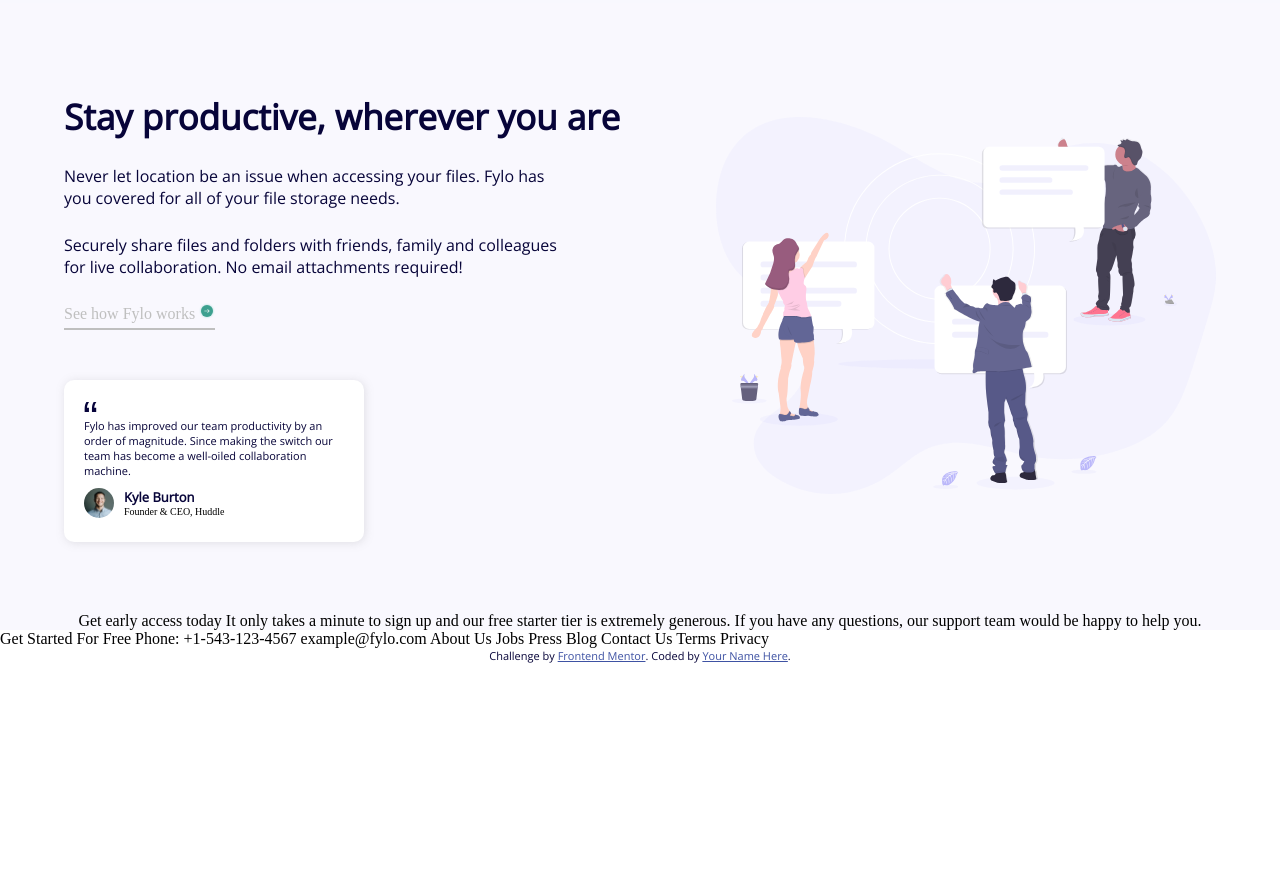
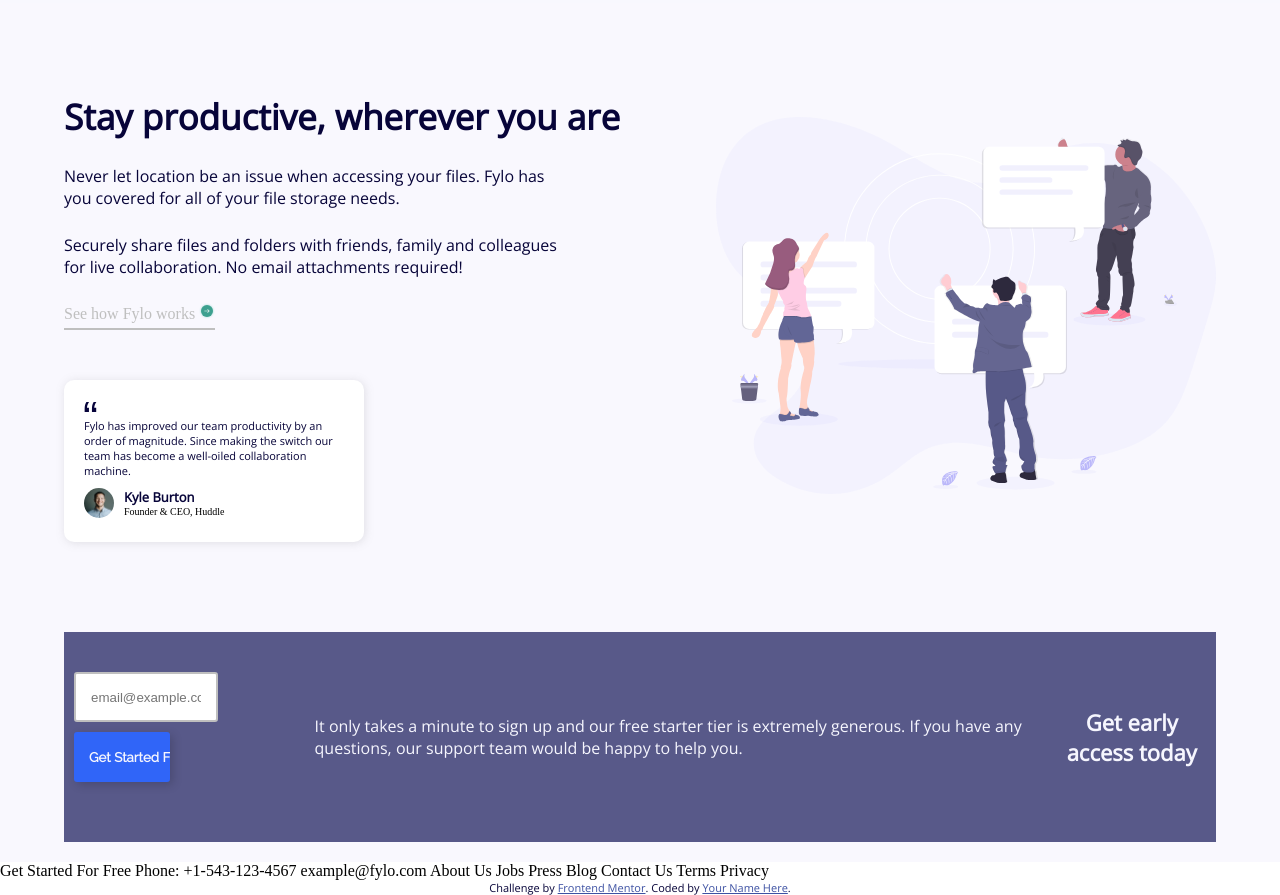
Before and after one commit to JuanSeRDev/CJ-5fylo-landing-page-with-two-column-layout-master, a plain HTML site: page index.html in a window 1280 px wide. Shown: the part 797-1692 px from the top of the page. Before the commit the page ends 1460 px from the top, so only its background shows below. Drawn offline with nearby package versions, Linux system fonts and the light colour scheme.

Commit message:
container 2 mobile

```diff
--- a/index.html
+++ b/index.html
@@ -89,10 +89,23 @@
       </section>
     </div>
 
-      Get early access today
+    <div class="container container2">
 
-      It only takes a minute to sign up and our free starter tier is extremely generous.
-      If you have any questions, our support team would be happy to help you.
+      <div class="container-sticky container-sticky2">
+
+        <h2>
+          Get early access today
+        </h2>
+        <p>
+          It only takes a minute to sign up and our free starter tier is extremely generous. If you have any questions, our support team would be happy to help you.
+        </p>
+
+        <form class="main-form" method="get" action="#">
+          <input class="email" type="email" name="email" id="email" placeholder="email@example.com.">
+          <input class="submit submit2" type="submit" value="Get Started For Free">
+        </form>
+      </div>
+    </div>
 
   </main>
 <!-- END MAIN -->
--- a/styles.css
+++ b/styles.css
@@ -153,6 +153,8 @@ input {
 
 /* MAIN */
 
+/* CONTAINER 1 */
+
 main {
     display: flex;
     flex-direction: column;
@@ -248,6 +250,44 @@ main {
 .kyle-info span {
     font-size: 10px;
 }
+
+/* END CONTAINER 1 */
+
+/* CONTAINER 2 */
+
+.container2 {
+    background: var(--Desaturated-Blue);
+    width: 100vw;
+}
+
+.container-sticky2 {
+    width: 90vw;
+    padding: 10px;
+    margin: 30px 0;
+}
+
+.container-sticky2 h2 {
+    color: var(--Light-Grayish-Blue);
+    text-align: center;
+    font-size: 22px;
+}
+
+.container-sticky2 p {
+    color: var(--Light-Grayish-Blue);
+    margin: 20px 0;
+}
+
+.email {
+    width: 100%;
+    margin-bottom: 10px;
+}
+
+.submit2 {
+    width: 100%;
+    box-shadow: 3px 3px 10px rgba(0, 0, 0, 0.168);
+}
+
+/* END CONTAINER 2 */
 
 
 /* END MAIN */
```
